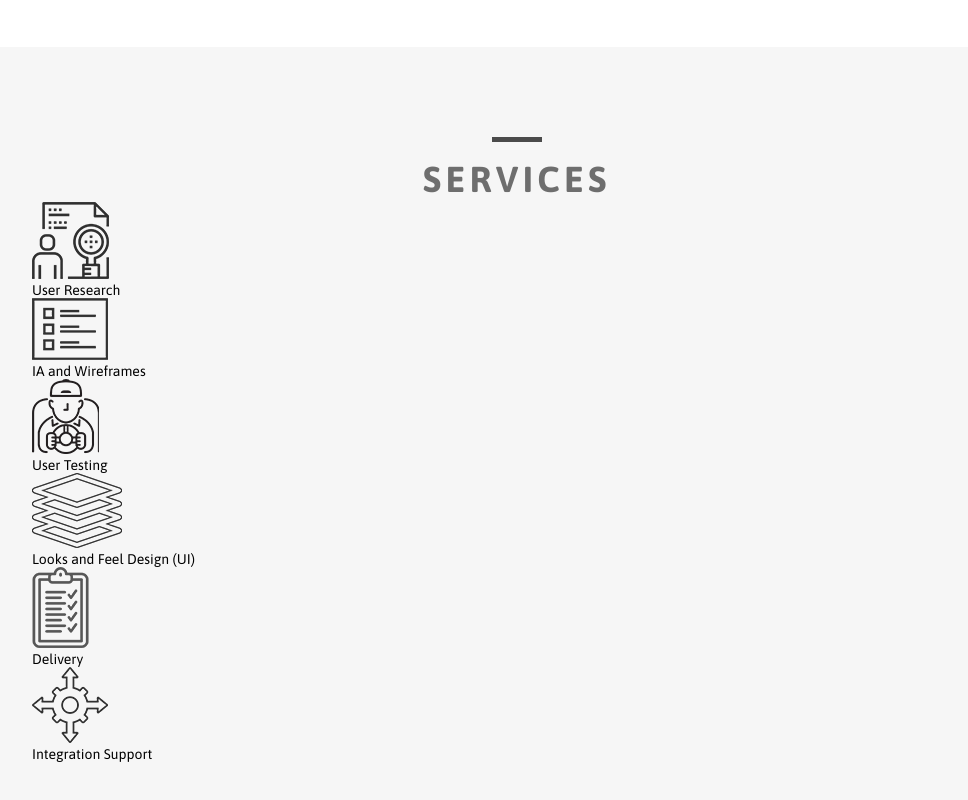
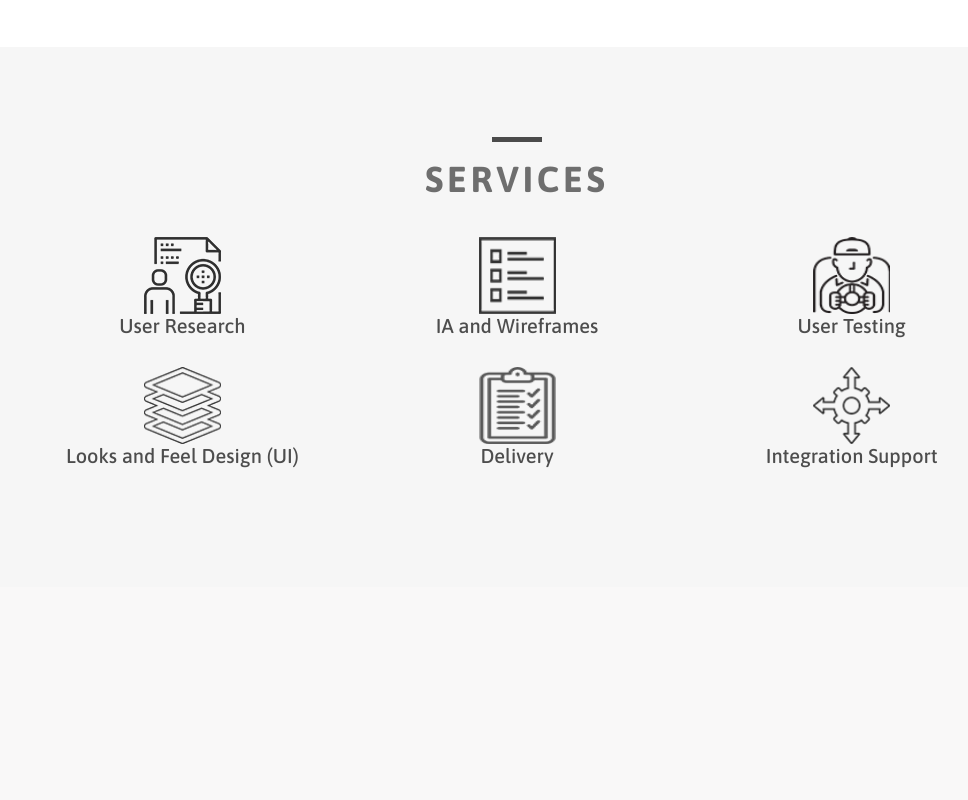
Before and after one commit to anyariazantceva/luis-oenrique, a plain HTML site: page index.html in a window 1280 px wide. Shown: the part 946-1746 px from the top of the page, without its empty margins (123-1091 px from the left). After the commit the page ends 1533 px from the top, so only its background shows below. Drawn offline with Linux system fonts and the light colour scheme.

Commit message:
Added styles for services section

```diff
--- a/index.html
+++ b/index.html
@@ -72,6 +72,7 @@
                 Services
             </div>
             <div class="services__list">
+                <div class="services__row">
                     <div class="services__item">
                         <div class="services__icon">
                             <img class="services__icon-pic" src="images/user_research.png" alt="user-research">
@@ -96,6 +97,8 @@
                             User Testing
                         </div>
                     </div>
+                </div>
+                <div class="services__row">
                     <div class="services__item">
                         <div class="services__icon">
                             <img class="services__icon-pic" src="images/ui.png" alt="testing">
@@ -121,6 +124,7 @@
                         </div>
                     </div>
                 </div>
+            </div>
         </section>
     </div>
 </body>
--- a/styles.css
+++ b/styles.css
@@ -218,7 +218,7 @@ span {
     text-transform: uppercase;
     color: #4d4d4d;
     opacity: 0.8;
-    letter-spacing: 4.52px;
+    letter-spacing: 4px;
     margin-bottom: 5px;
 }
 
@@ -243,7 +243,7 @@ span {
     text-transform: uppercase;
     color: #4d4d4d;
     opacity: 0.8;
-    letter-spacing: 4.52px;
+    letter-spacing: 4px;
     margin-bottom: 5px;
     text-align: center;
 }
@@ -254,6 +254,38 @@ span {
     height: 5px;
     background-color: #212121;
     display: block;
-    margin: 0 auto;
-    margin-bottom: 20px;
+    margin: 0 auto 20px;
 }
+
+.services__list {
+    margin-top: 40px;
+}
+
+.services__row {
+    display: flex;
+    justify-content: space-between;
+    margin-bottom: 30px;
+}
+
+.services__item {
+    display: flex;
+    flex-direction: column;
+    align-items: center;
+    justify-content: center;
+    width: 31%;
+}
+.services__icon {
+    width: 77px;
+    height: 77px;
+}
+
+.services__icon-pic {
+    width: 100%;
+    height: 100%;
+}
+
+.services__item-title {
+    font-size: 20px;
+    color: #4d4d4d;
+    font-weight: 500;
+}
```
Lines whose indentation alone changed are shown as unchanged.
